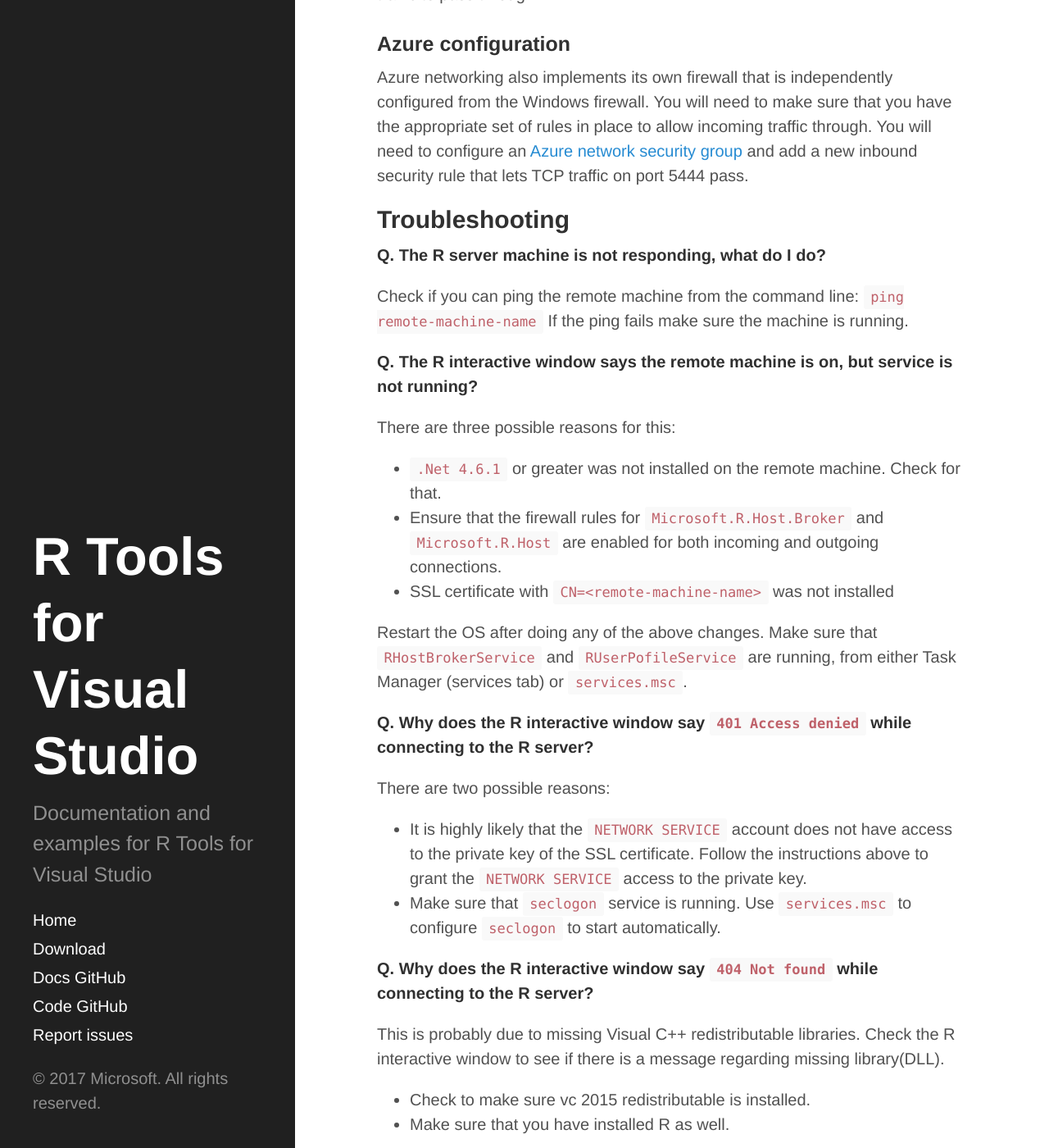
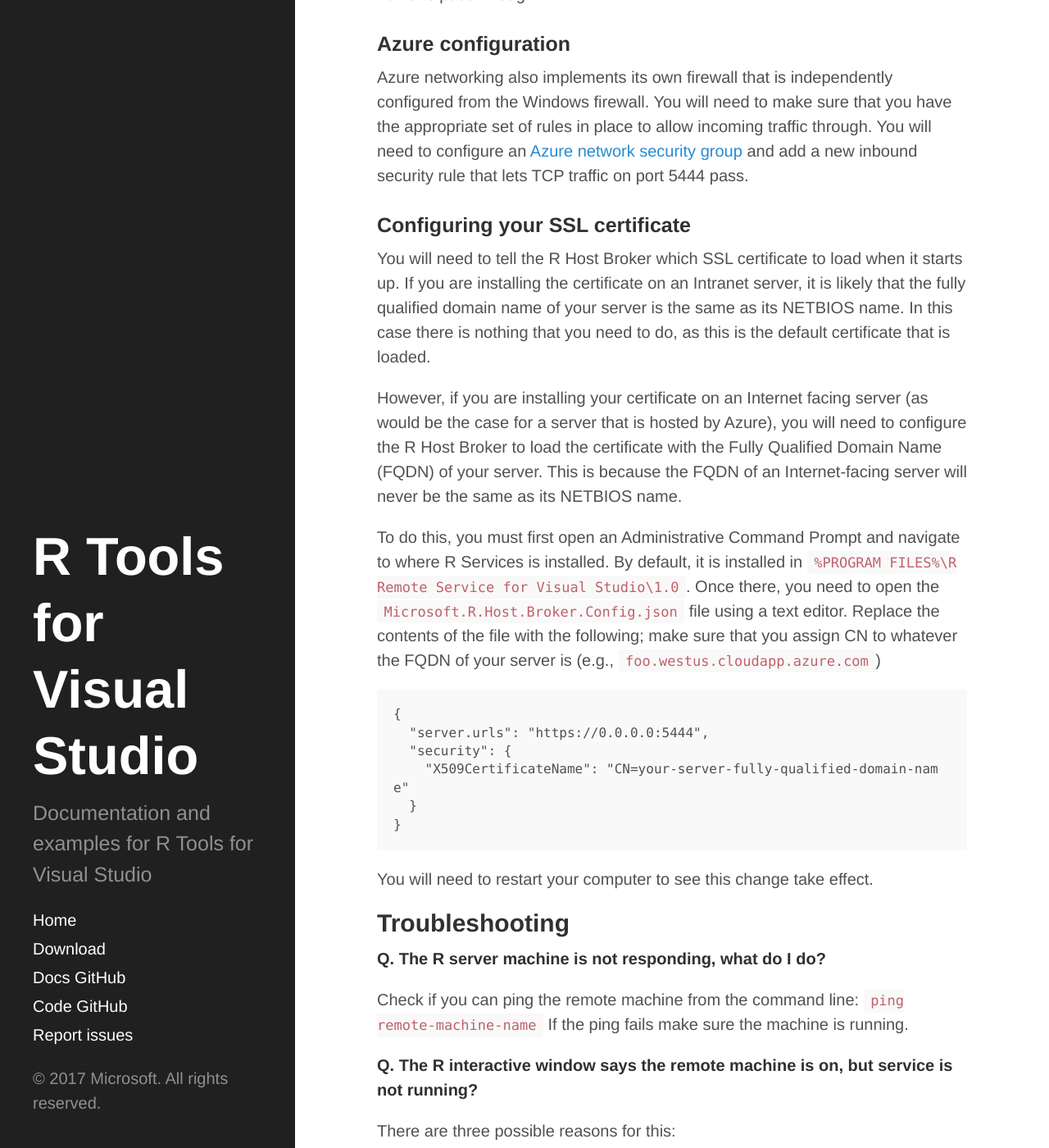
Before and after one commit to microsoft/RTVS-docs, a Jekyll site: the page built from setup-remote.md, in a window 1280 px wide and 1400 px high, scrolled down 5929 px. Shown: the whole window at 82% size. Built offline with Jekyll 4.4.1, drawn with Linux system fonts in a browser that asks for light colours; our own code applies the rules of GitHub Pages for plain Markdown files.

Commit message:
Adding a new doc section - Configuring your SSL certificate

````diff
--- a/setup-remote.md
+++ b/setup-remote.md
@@ -163,6 +163,38 @@
 group](https://docs.microsoft.com/en-us/azure/virtual-network/virtual-networks-nsg)
 and add a new inbound security rule that lets TCP traffic on port 5444 pass.
 
+### Configuring your SSL certificate
+
+You will need to tell the R Host Broker which SSL certificate to load when it
+starts up. If you are installing the certificate on an Intranet server, it is
+likely that the fully qualified domain name of your server is the same as its
+NETBIOS name. In this case there is nothing that you need to do, as this is the
+default certificate that is loaded.
+
+However, if you are installing your certificate on an Internet facing server (as
+would be the case for a server that is hosted by Azure), you will need to
+configure the R Host Broker to load the certificate with the Fully Qualified
+Domain Name (FQDN) of your server. This is because the FQDN of an
+Internet-facing server will never be the same as its NETBIOS name.
+
+To do this, you must first open an Administrative Command Prompt and navigate to
+where R Services is installed. By default, it is installed in `%PROGRAM FILES%\R
+Remote Service for Visual Studio\1.0`. Once there, you need to open the
+`Microsoft.R.Host.Broker.Config.json` file using a text editor. Replace the
+contents of the file with the following; make sure that you assign CN to
+whatever the FQDN of your server is (e.g., `foo.westus.cloudapp.azure.com`)
+
+```
+{
+  "server.urls": "https://0.0.0.0:5444",
+  "security": {
+    "X509CertificateName": "CN=your-server-fully-qualified-domain-name"
+  }
+}
+```
+
+You will need to restart your computer to see this change take effect.
+
 ## Troubleshooting
 
 **Q. The R server machine is not responding, what do I do?**
````
